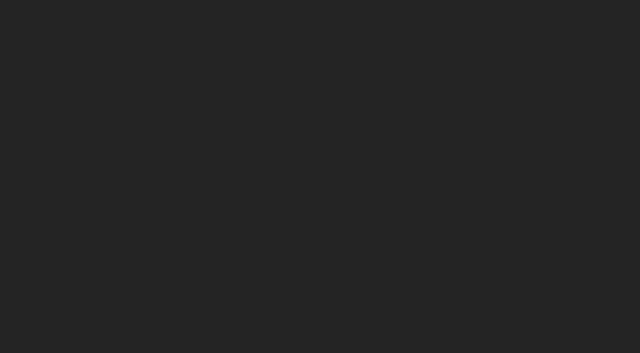
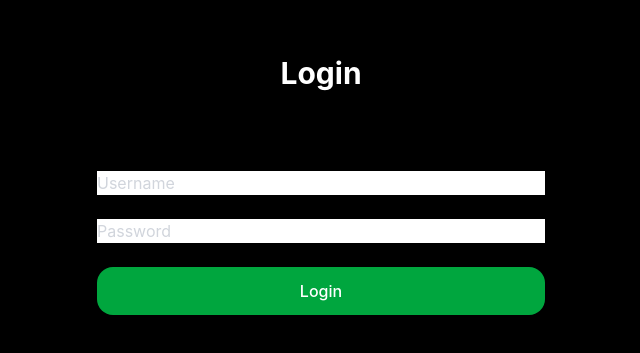
Before and after one commit to Norumai01/Honkai_FrontendV2, a React (Vite) app: page /login in a window 1280 px wide. Before the commit this address had no page. Shown: the part 215-568 px from the top of the page, without its empty margins (319-959 px from the left). Built offline with nearby package versions, Linux system fonts and the light colour scheme.

Commit message:
Tested and confirmed logout feature

```diff
--- a/src/App.tsx
+++ b/src/App.tsx
@@ -2,6 +2,7 @@
 import { BrowserRouter as Router, Route, Routes } from "react-router-dom";
 import { AuthProvider } from "./context/AuthContext.tsx";
 import Login from "./pages/Login.tsx";
+import Home from "./pages/Home.tsx";
 
 function App() {
 
@@ -10,8 +11,8 @@
       <div>
         <Router>
           <Routes>
-            {/*<Route path="/" element={} />*/}
-            <Route path="/" element={<Login />} />
+            <Route path="/" element={<Home />} />
+            <Route path="/login" element={<Login />} />
           </Routes>
         </Router>
       </div>
--- a/src/index.css
+++ b/src/index.css
@@ -14,3 +14,26 @@
   -webkit-font-smoothing: antialiased;
   -moz-osx-font-smoothing: grayscale;
 }
+
+a {
+  font-weight: 500;
+}
+
+body {
+  min-height: 100vh;
+  background-color: #0d1117; /* Dark background */
+  color: #c9d1d9; /* Muted text color */
+  font-family: "Inter", sans-serif;
+}
+
+h1 {
+  font-size: 3.2em;
+  line-height: 1.1;
+}
+
+button {
+  font-size: 1em;
+  font-weight: 500;
+  font-family: inherit;
+  cursor: pointer;
+}
--- /dev/null
+++ b/src/pages/Home.tsx
@@ -0,0 +1,37 @@
+import { useAuth } from "../context/AuthContext.tsx";
+import {NavigateFunction, useNavigate} from "react-router-dom";
+
+function Home() {
+  const { user, userRole, logout } = useAuth()
+  const navigate: NavigateFunction = useNavigate()
+  const onClickLogout = (): void => {
+    logout()
+    navigate("/login")
+  }
+
+
+  return (
+    <div className="min-h-screen bg-black flex items-center justify-center">
+      <div className="w-full max-w-lg text-lg text-white">
+        {user ? (
+          <div className="flex flex-col">
+            {`Hi, ${userRole === "ADMIN" ? "Admin" : user.username}`}
+            <button
+              id="logout"
+              onClick={() => onClickLogout()}
+              className="p-3 bg-green-600 rounded-2xl text-white cursor-pointer hover:bg-green-400 focus:outline-none"
+            >
+              Logout
+            </button>
+          </div>
+        ) : (
+          <div>
+            Log in to continue
+          </div>
+        )}
+      </div>
+    </div>
+  )
+}
+
+export default Home;
--- a/src/pages/Login.tsx
+++ b/src/pages/Login.tsx
@@ -14,7 +14,7 @@
   })
 
   const navigate: NavigateFunction = useNavigate();
-  const { login, userRole, user, token } = useAuth()
+  const { login } = useAuth()
 
   const handleChange = (e: ChangeEvent<HTMLInputElement>): void => {
     const { name, value } = e.target
@@ -28,17 +28,7 @@
     try {
       await login(formData.userInput, formData.password)
 
-      // Remove all console.log() of userRole user and token later.
-      if (userRole === "ADMIN") {
-        console.log(userRole)
-      }
-      if (userRole === "USER") {
-        console.log(userRole)
-      }
-
-      console.log(user)
-      console.log(token)
-      // navigate("/")
+      navigate("/")
     }
     catch (error) {
       console.error("Login failed", error)
```
